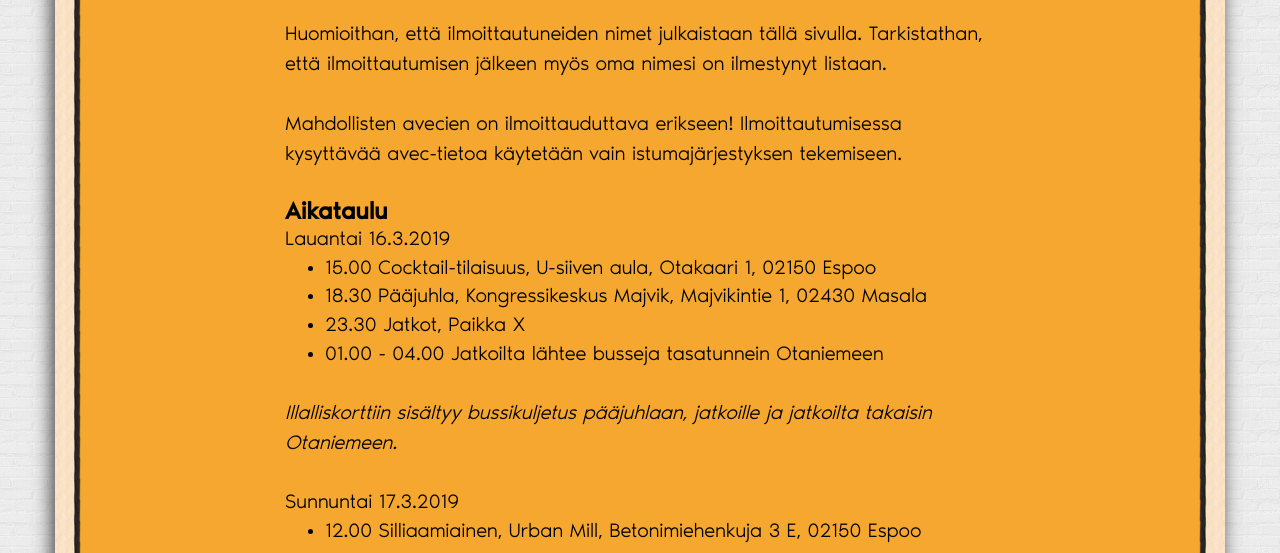
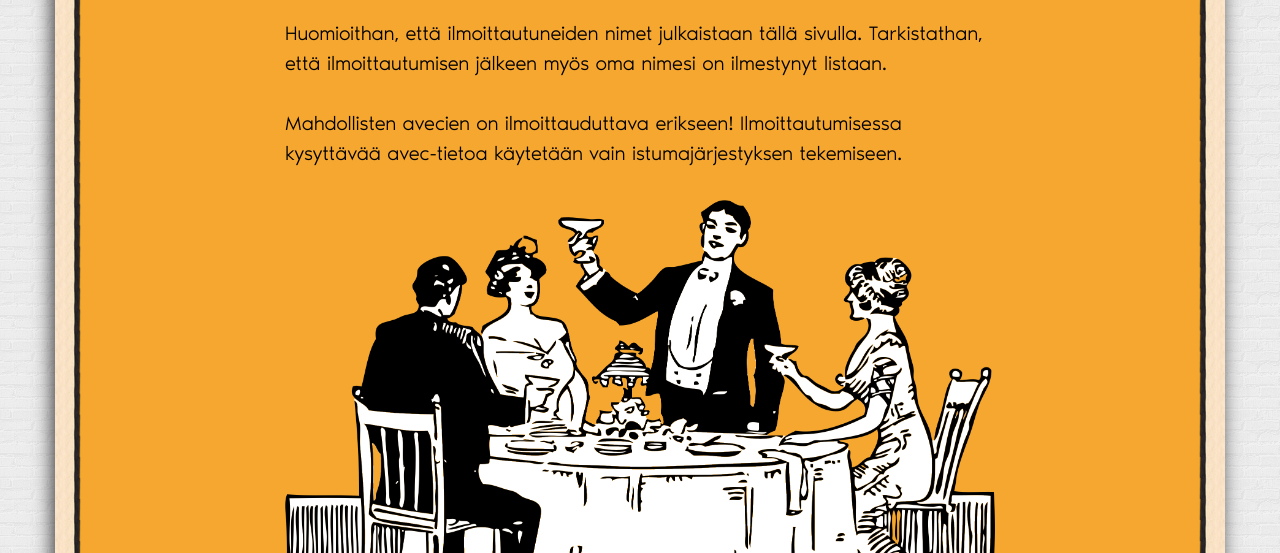
Before and after one commit to EinariTuukkanen/fuusio71-ilmo, a Flask app: page / in a window 1280 px wide. Shown: the part 788-1341 px from the top of the page. Run offline with Flask 2, Linux system fonts and the light colour scheme; data that the repository does not hold is empty; parts of the project's set-up code (start-up, migrations or seed data) failed here and were passed over; some libraries are stand-ins or nearby versions.

Commit message:
Adds image

```diff
--- a/templates/index.html
+++ b/templates/index.html
@@ -43,6 +43,8 @@
             </h2>
         </div>
 
+        <!-- <img style="width:50%" src="https://b.kisscc0.com/20180813/rjq/kisscc0-art-nouveau-ornament-visual-arts-art-deco-face-design-5b7218ca7ffa34.4524895715342041065242.png"/> -->
+
         <div class="row">
             <div class="col-lg-8 col-lg-offset-2 col-md-10 col-md-offset-1">
                 <p>Tämä on ilmoittautuminen Fuusio72-vuosijuhlaan ja sillikselle 17.3. Ilmoittautuminen on sitova.</p>
@@ -57,6 +59,10 @@
 
                 <p>Mahdollisten avecien on ilmoittauduttava erikseen! Ilmoittautumisessa kysyttävää avec-tietoa käytetään vain istumajärjestyksen tekemiseen.</p>
 
+                <img style="width: 100%" src="img/fine-dining.png" />
+
+                <br />
+                <br />
                 <h3>Aikataulu</h3>
 
                 Lauantai 16.3.2019
@@ -75,7 +81,7 @@
                 </ul>
 
                 <!-- <img src="https://s1.olivecache.net/assets/images/holiday-entertaining/cocktail-party/bartender.gif" width="200px"/> -->
-                <img src="https://www.speakerboxpr.com/wp-content/uploads/2016/01/fine-dining.png"/ width="400px">
+
                 <p>Jos sinulla on kysymyksiä ilmoittautumisesta tai juhlasta, lähetä sähköpostia <a href="mailto:fuusio@fyysikkokilta.fi">fuusio@fyysikkokilta.fi</a>. Juhlan maksamiseen liittyvissä kysymyksissä ota yhteyttä sähköpostilla <a href="mailto:rahastonhoitaja@fyysikkokilta.fi">rahastonhoitaja@fyysikkokilta.fi</a>.</p>
 
                 <p>Nähdään Fuusiossa!</p>
```
Also changed, not shown: static/img/fine-dining.png (added).
